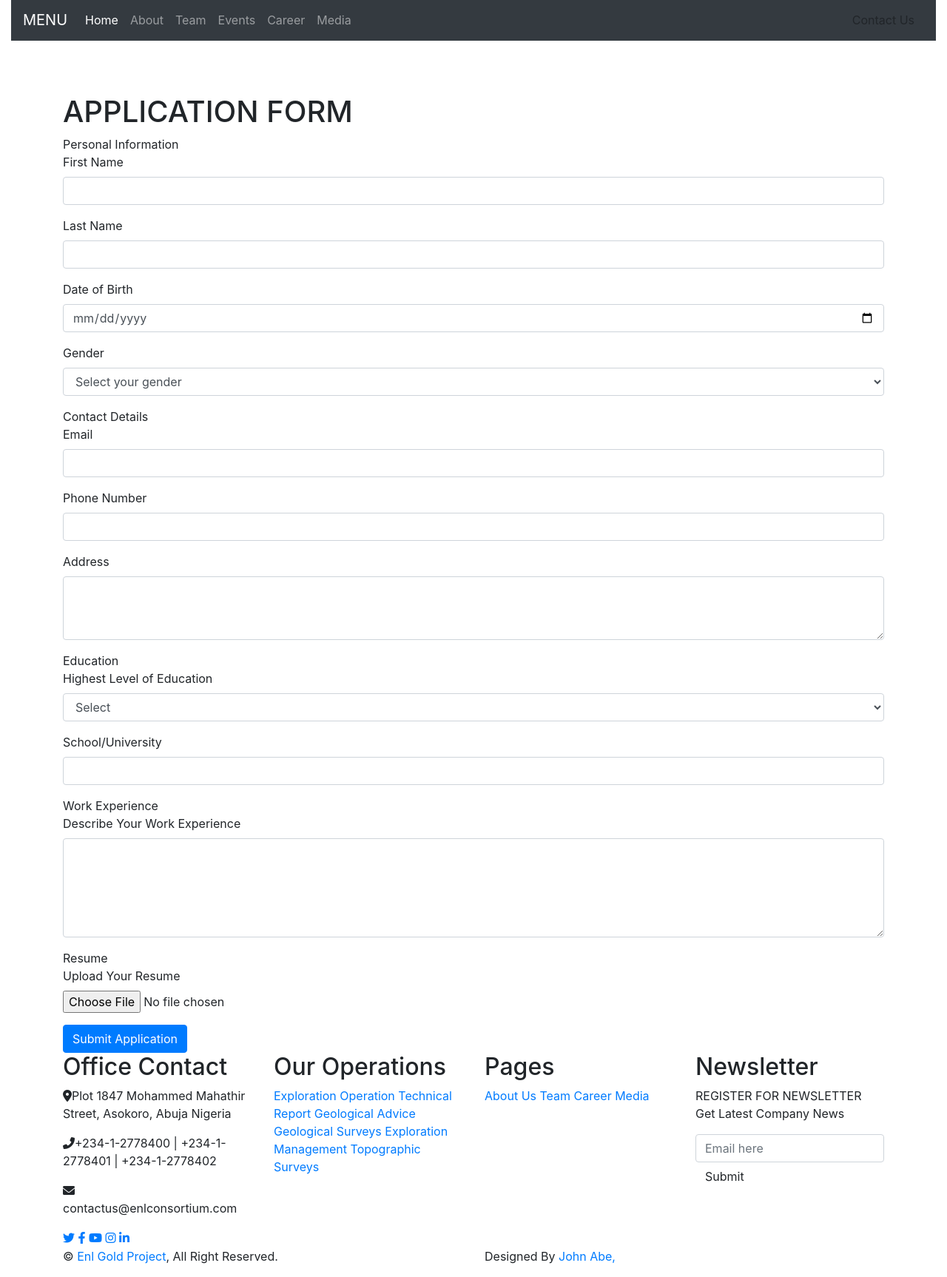
After one commit to Duade10/enl_gold, a Django app: template templates/jobs/application.html in a window 1280 px wide. The commit adds this page. Shown: the part 343-2069 px from the top of the page at 74% size. Run offline with Django 4.2, Linux system fonts and the light colour scheme; the template is opened without the code that fills it, so the values that code supplies are empty; some libraries are stand-ins or nearby versions.

Commit message:
Added Job Application

```diff
--- a/config/settings.py
+++ b/config/settings.py
@@ -29,6 +29,7 @@ ALLOWED_HOSTS = []
 
 
 DJANGO_APPS = [
+    'jazzmin',
     'django.contrib.admin',
     'django.contrib.auth',
     'django.contrib.contenttypes',
--- a/core/urls.py
+++ b/core/urls.py
@@ -10,6 +10,4 @@ urlpatterns = [
     path('service', views.ServiceView.as_view(), name='service'),
     path('team', views.TeamView.as_view(), name='team'),
     path('events', views.EventView.as_view(), name='events'),
-    path('career', views.CareerView.as_view(), name='career'),
-    path('application', views.ApplicationView.as_view(), name='application')
 ]
--- a/jobs/models.py
+++ b/jobs/models.py
@@ -28,6 +28,8 @@ class Job(AbstractTimestamp):
         default=JobType.FULL_TIME,
     )
     description: str = models.TextField(_("Job Description"))
+
+    is_active: bool = models.BooleanField(_("Is Job Active"), default=True)
 
     class Meta:
         verbose_name = _("Job")
--- /dev/null
+++ b/templates/jobs/application.html
@@ -0,0 +1,90 @@
+{% extends 'base.html' %}
+{% load static %}
+{% block content %}
+<br>
+<br>
+<br>
+<div class="container form-container">
+    <h1>APPLICATION FORM </h1>
+    <form id="applicationForm" action="submit_application.php" method="post" enctype="multipart/form-data">
+        <div class="form-section">
+            <h7>Personal Information</h7>
+            <div class="form-group">
+                <label for="firstName">First Name</label>
+                <input type="text" class="form-control" id="firstName" name="firstName" required>
+            </div>
+            <div class="form-group">
+                <label for="lastName">Last Name</label>
+                <input type="text" class="form-control" id="lastName" name="lastName" required>
+            </div>
+            <div class="form-group">
+                <label for="dateOfBirth">Date of Birth</label>
+                <input type="date" class="form-control" id="dateOfBirth" name="dateOfBirth" required>
+            </div>
+            <div class="form-group">
+                <label for="gender">Gender</label>
+                <select class="form-control" id="gender" name="gender" required>
+                    <option value="" disabled selected>Select your gender</option>
+                    <option value="male">Male</option>
+                    <option value="female">Female</option>
+                    <option value="other">Other</option>
+                </select>
+            </div>
+
+        </div>
+
+        <div class="form-section">
+            <h7>Contact Details</h7>
+            <div class="form-group">
+                <label for="email">Email</label>
+                <input type="email" class="form-control" id="email" name="email" required>
+            </div>
+            <div class="form-group">
+                <label for="phone">Phone Number</label>
+                <input type="tel" class="form-control" id="phone" name="phone" required>
+            </div>
+            <div class="form-group">
+                <label for="address">Address</label>
+                <textarea class="form-control" id="address" name="address" rows="3" required></textarea>
+            </div>
+        </div>
+
+        <div class="form-section">
+            <h7>Education</h7>
+            <div class="form-group">
+                <label for="education">Highest Level of Education</label>
+                <select class="form-control" id="education" name="education" required>
+                    <option value="">Select</option>
+                    <option value="highschool">High School</option>
+                    <option value="bachelor">Bachelor's Degree</option>
+                    <option value="master">Master's Degree</option>
+                    <option value="phd">PhD</option>
+                </select>
+            </div>
+            <div class="form-group">
+                <label for="school">School/University</label>
+                <input type="text" class="form-control" id="school" name="school" required>
+            </div>
+        </div>
+
+        <div class="form-section">
+            <h7>Work Experience</h7>
+            <div class="form-group">
+                <label for="experience">Describe Your Work Experience</label>
+                <textarea class="form-control" id="experience" name="experience" rows="5" required></textarea>
+            </div>
+        </div>
+
+        <div class="form-section">
+            <h7>Resume</h7>
+            <div class="form-group">
+                <label for="resume">Upload Your Resume</label>
+                <input type="file" class="form-control-file" id="resume" name="resume" accept=".pdf,.doc,.docx"
+                    required>
+            </div>
+        </div>
+
+        <button type="submit" class="btn btn-primary">Submit Application</button>
+    </form>
+</div>
+{% endblock content %}
--- a/templates/jobs/no-available.html
+++ b/templates/jobs/no-available.html
@@ -11,7 +11,7 @@
         <p>We currently do not have any available job openings. However, we encourage you to use the application form to
             send us your CV for future opportunities. We will keep your information on file and contact you when a
             position that matches your qualifications becomes available.</p>
-        <a href="{% url 'core:application'}" class="btn btn-primary apply-button">Submit Your CV</a>
+        <a href="" class="btn btn-primary apply-button">Submit Your CV</a>
     </div>
 
     <script src="https://code.jquery.com/jquery-3.5.1.slim.min.js"></script>
--- a/templates/partials/_navbar.html
+++ b/templates/partials/_navbar.html
@@ -30,10 +30,10 @@
                         <a class="nav-link" href="{% url 'core:events' %}">Events</a>
                     </li>
                     <li class="nav-item dropdown">
-                        <a class="nav-link" href="{% url 'core:career' %}" id="aboutLink">Career</a>
+                        <a class="nav-link" href="{% url 'jobs:jobs' %}" id="aboutLink">Career</a>
                         <div class="dropdown-menu" aria-labelledby="aboutDropdown">
-                            <a class="dropdown-item" href="{% url 'core:application' %}">Application Form</a>
-                            <a class="dropdown-item" href="{% url 'core:career' %}">Available Jobs</a>
+                            <a class="dropdown-item" href="">Application Form</a>
+                            <a class="dropdown-item" href="">Available Jobs</a>
 
                         </div>
                     </li>
```
Also changed, not shown: core/views.py (+0 -10 lines), jobs/views.py (+35 -1 lines), templates/jobs/available.html (+8 -40 lines), jobs/migrations/0003_job_is_active.py (added).
